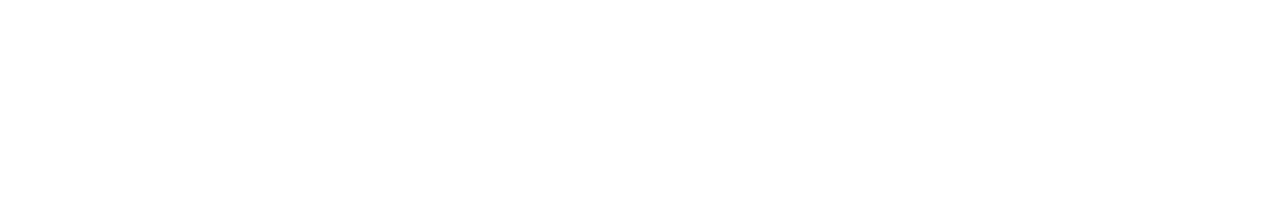
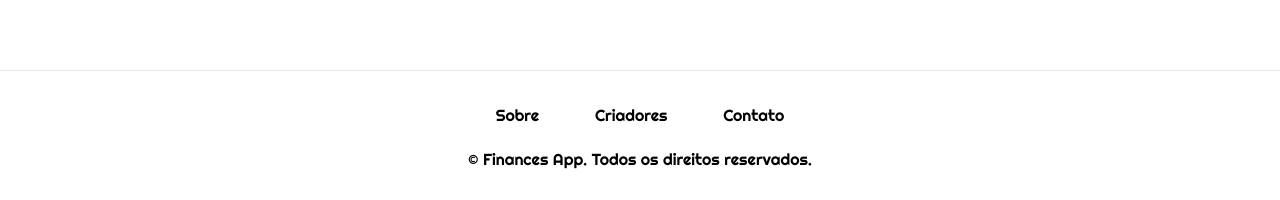
Before and after one commit to xand3/finance-app, a Next.js app: page / in a window 1280 px wide. Shown: the part 670-870 px from the top of the page. Before the commit the page ends 800 px from the top, so only its background shows below. Built offline with nearby package versions, Linux system fonts and the light colour scheme.

Commit message:
:construction: Concluído Footer da página

```diff
--- a/src/app/page.tsx
+++ b/src/app/page.tsx
@@ -1,5 +1,6 @@
 import PageHeader from "@/components/PageHeader";
 import Features from "@/components/Features";
+import PageFooter from "@/components/PageFooter";
 
 export default function Example() {
   return(
@@ -8,6 +9,7 @@
     <main>
       <Features />
     </main>
+      <PageFooter />
   </>
   );
 };
--- a/src/components/Features.tsx
+++ b/src/components/Features.tsx
@@ -49,7 +49,6 @@
             src="https://tailwindui.com/img/component-images/dark-project-app-screenshot.png"
             alt="Product screenshot"
             className="rounded-xl shadow-xl ring-1 ring-gray-400/10"
-
           />
         </div>
       </div>
--- /dev/null
+++ b/src/components/PageFooter.tsx
@@ -0,0 +1,25 @@
+const options = [
+  { name: "Sobre", href: "/sobre" },
+  { name: "Criadores", href: "/criadores" },
+  { name: "Contato", href: "/criadores" },
+];
+
+export default function PageFooter() {
+  return (
+    <footer className="flex justify-center border-t p-3">
+      <div className="flex flex-col ">
+        <div className="flex justify-around my-5">
+          {options.map((item) => (
+            <a key={item.name} href={item.href}>
+              {item.name}
+            </a>
+          ))}
+        </div>
+
+        <div className="mb-5">
+          <p>&#169; Finances App. Todos os direitos reservados.</p>
+        </div>
+      </div>
+    </footer>
+  );
+}
--- a/src/components/PageHeader.tsx
+++ b/src/components/PageHeader.tsx
@@ -14,7 +14,7 @@
   const [mobileMenuOpen, setMobileMenuOpen] = useState(false);
 
   return (
-    <div className="bg-white">
+    <div className="">
       <header className="absolute inset-x-0 top-0 z-50">
         <nav
           className="flex items-center justify-between p-6 lg:px-8"
```
